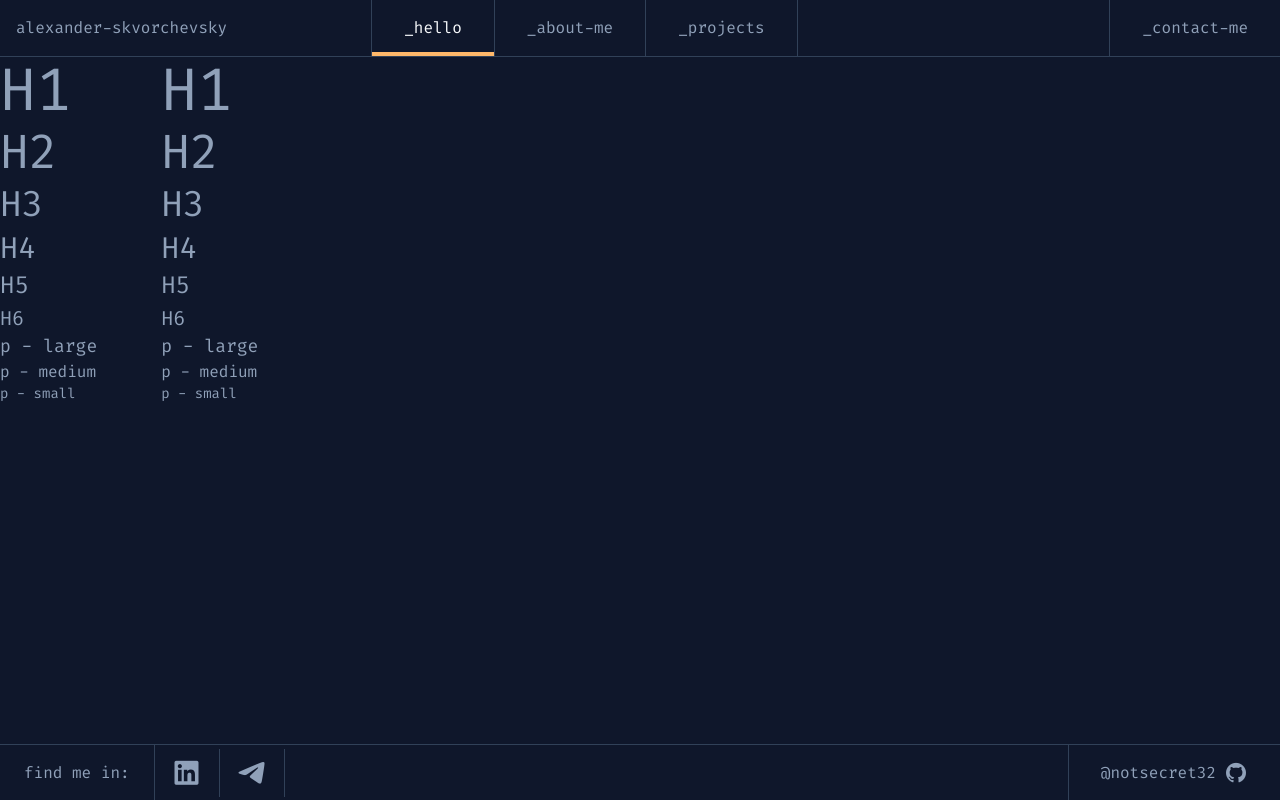
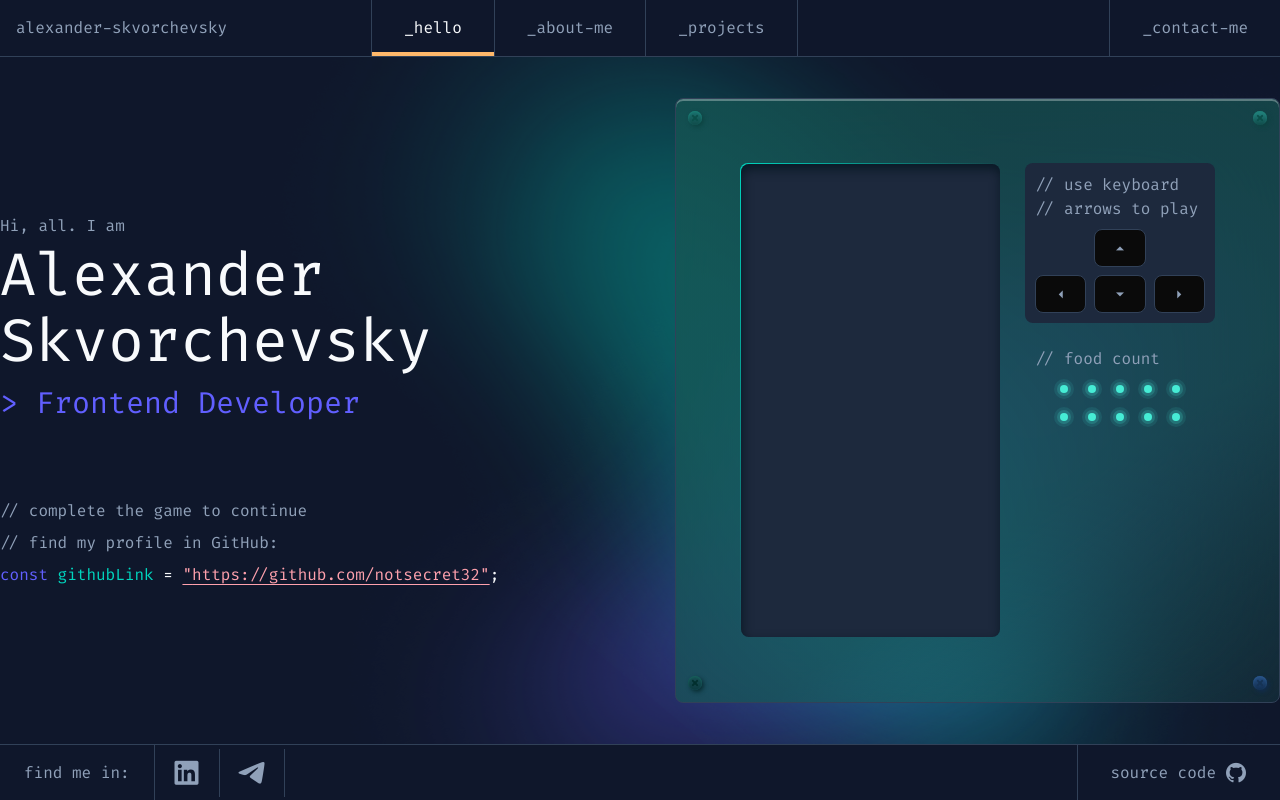
Before and after one commit to notsecret32/portfolio, a Next.js app: page / in a window 1280 px wide. Built offline with nearby package versions, Linux system fonts and the light colour scheme.

Commit message:
feat: added the home page

```diff
--- a/app/globals.css
+++ b/app/globals.css
@@ -13,6 +13,15 @@
   --color-primary-foreground: var(--primary-foreground);
   --color-border: var(--border);
   --color-ring: var(--ring);
+
+  --color-pink-300: #ffa1ad;
+  --color-teal-300: #46ecd5;
+  --color-teal-400: #00d5be;
+  --color-teal-900: #0b4f4a;
+  --color-teal-950: #022f2e;
+  --color-indigo-500: #615fff;
+  --color-slate-800: #1d293d;
+  --color-gray-950: #0a0a0a;
 
   --text-*: initial;
   --text-sm: 14px;
@@ -35,6 +44,12 @@
   --leading-4xl: 46.8px;
   --leading-5xl: 57.6px;
   --leading-6xl: 66px;
+
+  --radius-*: initial;
+  --radius-xs: 2px;
+  --radius-sm: 4px;
+  --radius-md: 8px;
+  --radius-lg: 16px;
 }
 
 :root {
@@ -101,6 +116,10 @@
 }
 
 @layer utilities {
+  .inner-shadow {
+    box-shadow: inset 0 2px 0 0 rgba(255, 255, 255, 0.3);
+  }
+
   .text-6xl {
     font-size: var(--text-6xl);
     line-height: var(--leading-6xl);
--- a/app/layout.tsx
+++ b/app/layout.tsx
@@ -41,7 +41,7 @@ export default function RootLayout({
           disableTransitionOnChange
         >
           <Header />
-          <main className="flex-1">{children}</main>
+          <main className="flex flex-1">{children}</main>
           <Footer />
         </ThemeProvider>
       </body>
--- a/app/page.tsx
+++ b/app/page.tsx
@@ -1,30 +1,30 @@
+import Image from 'next/image';
+
+import { HeroSection } from '@/components/home/hero-section';
+import { SnakeGame } from '@/components/home/snake-game';
+
 export default function HomePage() {
   return (
-    <div>
-      <div className="flex flex-row gap-16">
-        <div>
-          <h1>H1</h1>
-          <h2>H2</h2>
-          <h3>H3</h3>
-          <h4>H4</h4>
-          <h5>H5</h5>
-          <h6>H6</h6>
-          <p className="text-lg">p - large</p>
-          <p>p - medium</p>
-          <p className="text-sm">p - small</p>
-        </div>
-        <div>
-          <div className="text-6xl">H1</div>
-          <div className="text-5xl">H2</div>
-          <div className="text-4xl">H3</div>
-          <div className="text-3xl">H4</div>
-          <div className="text-2xl">H5</div>
-          <div className="text-xl">H6</div>
-          <div className="text-lg">p - large</div>
-          <div className="text-base">p - medium</div>
-          <div className="text-sm">p - small</div>
-        </div>
+    <div className="relative flex flex-1 items-center justify-center overflow-hidden">
+      <div className="w-full max-w-[1280px] mx-auto flex justify-center items-center gap-[146px]">
+        <HeroSection />
+        <SnakeGame />
       </div>
+
+      <Image
+        className="absolute right-0 !top-[15%] !translate-x-[20%] -z-10 pointer-events-none select-none -rotate-[20deg]"
+        src="/images/blue-blur.png"
+        alt="Blue Blur"
+        fill
+        priority
+      />
+      <Image
+        className="absolute right-0 !top-0 !translate-x-[15%] -z-10 pointer-events-none select-none rotate-[220deg]"
+        src="/images/green-blur.png"
+        alt="Green Blur"
+        fill
+        priority
+      />
     </div>
   );
 }
--- a/components/footer.tsx
+++ b/components/footer.tsx
@@ -30,10 +30,10 @@ export const Footer = () => {
       ))}
       <Link
         className="flex justify-center items-center px-8 ml-auto border-l-1 h-full gap-2"
-        href="https://github.com/notsecret32"
+        href="https://github.com/notsecret32/portfolio"
         target="_blank"
       >
-        <p>@notsecret32</p>
+        <p>source code</p>
         <i className="ri-github-fill ri-xl"></i>
       </Link>
     </div>
--- /dev/null
+++ b/components/home/hero-section.tsx
@@ -0,0 +1,34 @@
+import Link from 'next/link';
+
+const githubLink = 'https://github.com/notsecret32';
+
+export const HeroSection = () => {
+  return (
+    <div className="w-full flex flex-col gap-[75px] max-w-1/2">
+      <div className="flex flex-col gap-1">
+        <p>Hi, all. I am</p>
+        <div className="flex flex-col gap-2">
+          <h1 className="text-primary-foreground">Alexander Skvorchevsky</h1>
+          <h4 className="text-indigo-500">&gt; Frontend Developer</h4>
+        </div>
+      </div>
+      <div className="flex flex-col gap-2">
+        <p>// complete the game to continue</p>
+        <p>// find my profile in GitHub:</p>
+        <p>
+          <span className="text-indigo-500">const</span>{' '}
+          <span className="text-teal-400">githubLink</span>{' '}
+          <span className="text-primary-foreground">=</span>{' '}
+          <Link
+            className="underline underline-offset-4 text-pink-300"
+            href={githubLink}
+            target="_blank"
+          >
+            &quot;{githubLink}&quot;
+          </Link>
+          <span className="text-primary-foreground">;</span>
+        </p>
+      </div>
+    </div>
+  );
+};
--- /dev/null
+++ b/components/home/snake-game/board.tsx
@@ -0,0 +1,46 @@
+import { cn } from '@/lib/utils';
+
+interface BoardProps {
+  children: React.ReactNode;
+}
+
+export const Board = ({ children }: BoardProps) => {
+  return (
+    <div className="w-full max-w-1/2 aspect-square border rounded-md p-16 flex gap-6 inner-shadow backdrop-blur-3xl bg-[linear-gradient(145deg,rgba(23,85,83,0.7)_65%,rgba(67,217,173,0.091)_100%)] relative">
+      <Bolt className="top-3 left-3 bg-gradient-to-b from-[#196C6A] from-15% to-[#114B4A] inset-shadow-[0px_1px_2px_rgba(26,130,119,1)] shadow-[2px_2px_4px_rgba(13,67,65,1)]" />
+      <Bolt className="top-3 right-3 bg-gradient-to-b from-[#217D7A] from-15% to-[#114B4A] inset-shadow-[0px_1px_2px_rgba(31,129,119,1)] shadow-[2px_2px_4px_rgba(13,67,65,1)]" />
+      <Bolt
+        className="bottom-3 left-3 bg-gradient-to-b from-[#164C51] from-15% to-[#0D3A40] inset-shadow-[0px_1px_2px_rgba(22,100,92,1)] shadow-[2px_2px_4px_rgba(9,45,50,1)]"
+        crossColor="bg-teal-950"
+      />
+      <Bolt
+        className="bottom-3 right-3 bg-gradient-to-b from-[#234B7C] from-15% to-[#122E4F] inset-shadow-[0px_1px_2px_rgba(44,88,141,1)] shadow-[2px_2px_4px_rgba(18,44,78,1)]"
+        crossColor="bg-[#163355]"
+      />
+      {children}
+    </div>
+  );
+};
+
+interface BoltProps {
+  className?: string | undefined;
+  crossColor?: string | undefined;
+}
+
+const Bolt = ({ className, crossColor = 'bg-teal-900' }: BoltProps) => {
+  return (
+    <div
+      className={cn(
+        'absolute w-3.5 h-3.5 rounded-full flex items-center justify-center',
+        className
+      )}
+    >
+      <div
+        className={cn('absolute w-2 h-0.5 rotate-45 rounded-full', crossColor)}
+      />
+      <div
+        className={cn('absolute w-2 h-0.5 -rotate-45 rounded-full', crossColor)}
+      />
+    </div>
+  );
+};
--- /dev/null
+++ b/components/home/snake-game/food-counter.tsx
@@ -0,0 +1,33 @@
+import { SNAKE_GAME_FOOD_COUNT } from '@/config/snake-game';
+import { cn } from '@/lib/utils';
+
+export const FoodCounter = () => {
+  return (
+    <div className="px-2.5">
+      <p>// food count</p>
+      <div className="flex flex-wrap items-center justify-center gap-2 mt-2 mx-4">
+        {Array.from({ length: SNAKE_GAME_FOOD_COUNT }).map((_, index) => (
+          <Food key={index} />
+        ))}
+      </div>
+    </div>
+  );
+};
+
+interface FoodProps {
+  eaten?: boolean;
+}
+
+export const Food = ({ eaten = false }: FoodProps) => {
+  return (
+    <div
+      className={cn('relative w-5 h-5 flex items-center justify-center', {
+        ['opacity-30']: eaten,
+      })}
+    >
+      <div className="absolute w-5 h-5 bg-teal-300 opacity-10 rounded-full" />
+      <div className="absolute w-3.5 h-3.5 bg-teal-300 opacity-20 rounded-full" />
+      <div className="absolute w-2 h-2 bg-teal-300 rounded-full " />
+    </div>
+  );
+};
--- /dev/null
+++ b/components/home/snake-game/how-to-play.tsx
@@ -0,0 +1,45 @@
+import { cn } from '@/lib/utils';
+
+export const HowToPlay = () => {
+  return (
+    <div className="flex flex-col gap-2 w-full bg-slate-800 rounded-md p-2.5">
+      <div>
+        <p>// use keyboard</p>
+        <p>// arrows to play</p>
+      </div>
+      <div className="grid grid-rows-2 grid-cols-3 gap-2">
+        <ArrowButton direction="top" className="row-start-1 col-start-2" />
+        <ArrowButton direction="left" className="row-start-2 col-start-1" />
+        <ArrowButton direction="bottom" className="row-start-2 col-start-2" />
+        <ArrowButton direction="right" className="row-start-2 col-start-3" />
+      </div>
+    </div>
+  );
+};
+
+type ArrowDirection = 'top' | 'right' | 'bottom' | 'left';
+
+interface ArrowButtonProps {
+  direction: ArrowDirection;
+  className?: string | undefined;
+}
+
+const ArrowButton = ({ className, direction }: ArrowButtonProps) => {
+  return (
+    <div
+      className={cn(
+        'px-4 py-1.5 bg-gray-950 border rounded-md flex justify-center items-center cursor-pointer',
+        className
+      )}
+    >
+      <i className={arrows[direction]} />
+    </div>
+  );
+};
+
+const arrows: Record<ArrowDirection, string> = {
+  top: 'ri-arrow-up-s-fill',
+  right: 'ri-arrow-right-s-fill',
+  bottom: 'ri-arrow-down-s-fill',
+  left: 'ri-arrow-left-s-fill',
+};
--- /dev/null
+++ b/components/home/snake-game/index.tsx
@@ -0,0 +1,18 @@
+import { Board } from './board';
+import { FoodCounter } from './food-counter';
+import { HowToPlay } from './how-to-play';
+import { PlayingField } from './playing-field';
+
+export const SnakeGame = () => {
+  return (
+    <Board>
+      <div className="w-full grid grid-cols-[55%_auto] gap-6">
+        <PlayingField />
+        <div className="flex flex-col gap-6">
+          <HowToPlay />
+          <FoodCounter />
+        </div>
+      </div>
+    </Board>
+  );
+};
--- /dev/null
+++ b/components/home/snake-game/playing-field.tsx
@@ -0,0 +1,7 @@
+export const PlayingField = () => {
+  return (
+    <div className="w-full h-full rounded-md p-[1px] bg-gradient-to-br from-teal-400 to-transparent to-50%">
+      <div className="w-full h-full bg-slate-800 rounded-md inset-shadow-[1px_5px_11px_rgba(2,18,27,0.71)]" />
+    </div>
+  );
+};
--- /dev/null
+++ b/config/snake-game.ts
@@ -0,0 +1 @@
+export const SNAKE_GAME_FOOD_COUNT = 10;
```
Also changed, not shown: public/images/blue-blur.png (added), public/images/green-blur.png (added).
